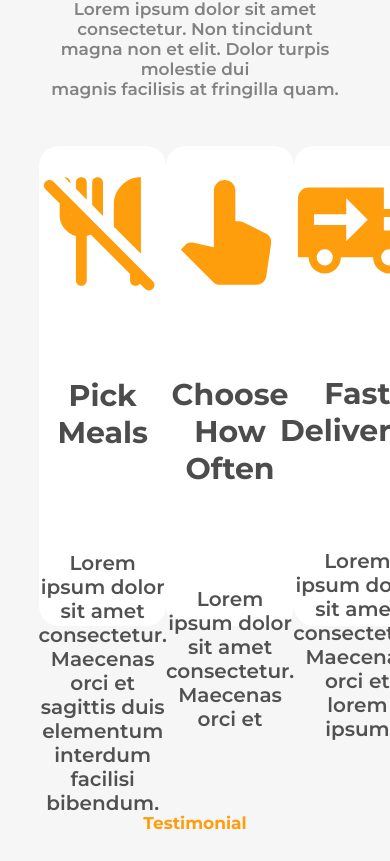
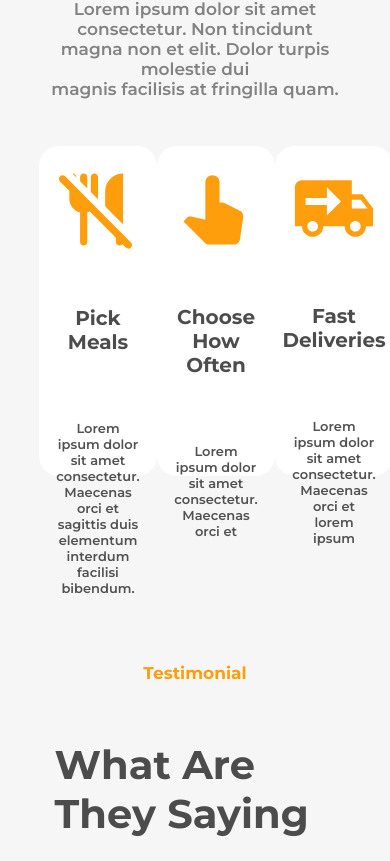
Before and after one commit to mambachristophersteven/react-restaurant-landing-page, a React (Create React App) app: page / in a window 390 px wide. Shown: the part 2083-2944 px from the top of the page. Built offline with nearby package versions, Linux system fonts and the light colour scheme.

Commit message:
ProcessCard responsiveness for smaller laptops finished

```diff
--- a/src/Components/ProgressCard/ProgressCard.css
+++ b/src/Components/ProgressCard/ProgressCard.css
@@ -28,3 +28,20 @@
     color: var(--minor-text);
     text-align: center;
 }
+
+@media screen and (max-width: 1410px){
+    .progress-card{
+        width: 25%;
+        height: 290px;
+        gap: 33px;
+    }
+    .progress-card img{
+        width: 86px;
+    }
+    .card-heading{
+        font-size: 20px;
+    }
+    .card-content{
+        font-size: 13px;
+    }
+}
```
